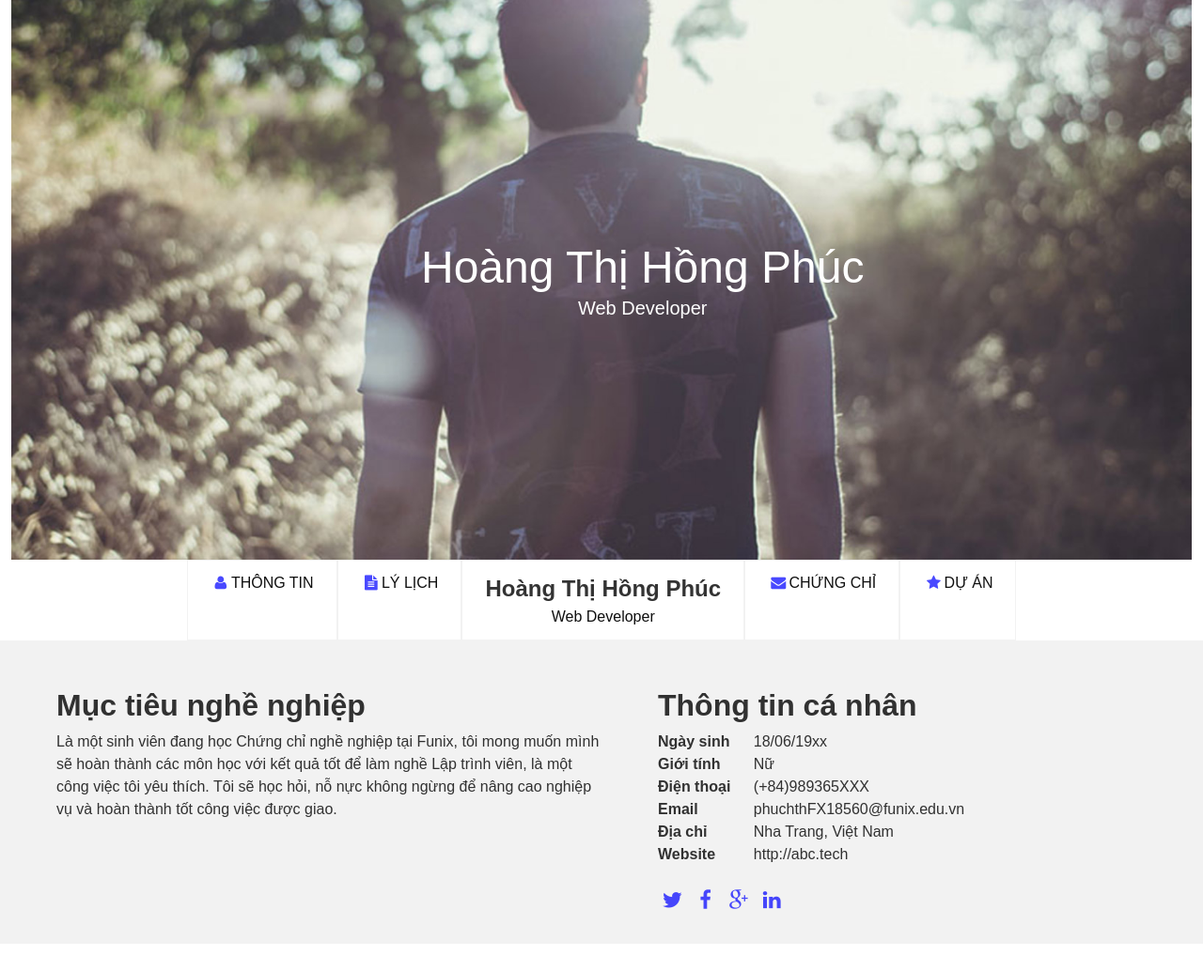
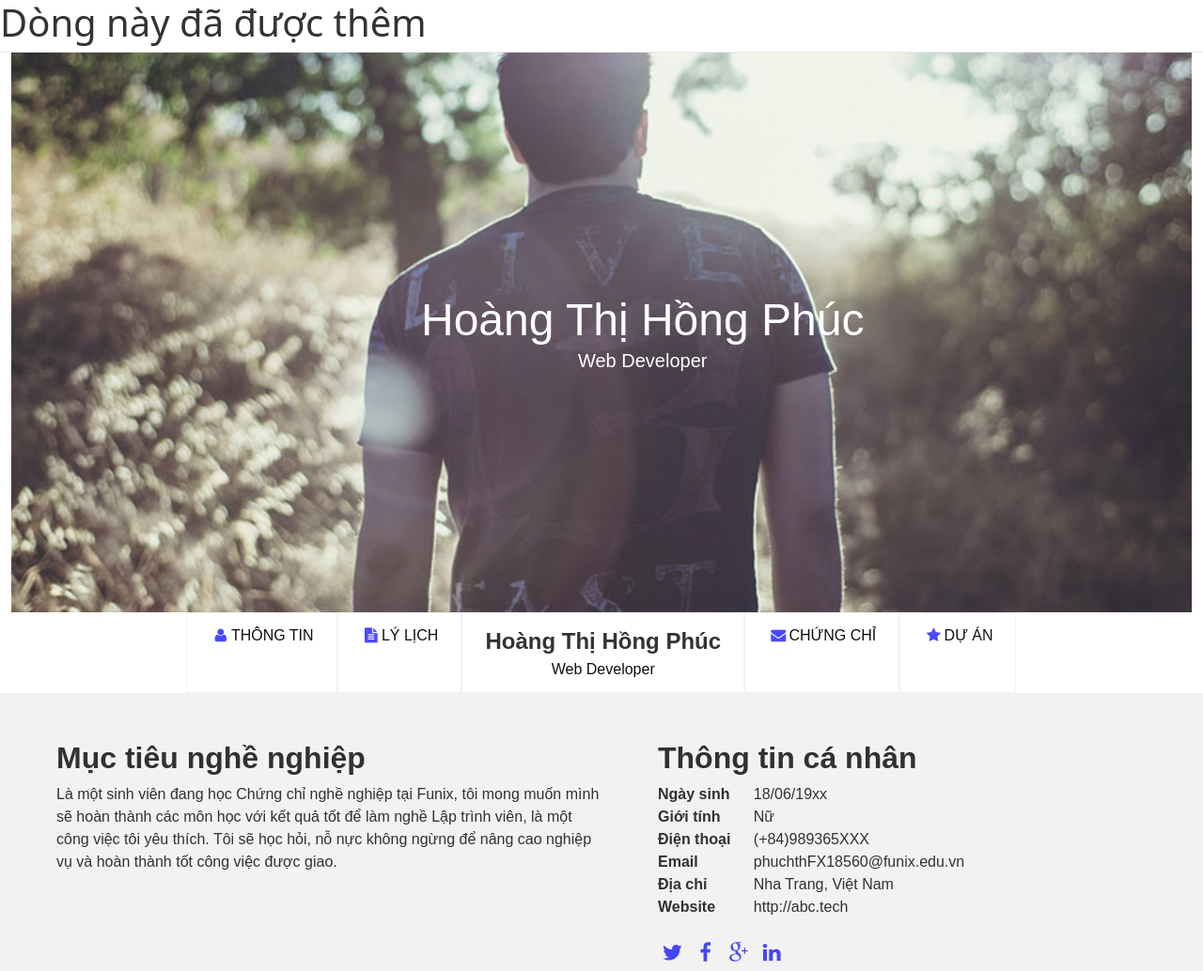
Before and after one commit to PhucHoang22/asm3, a plain HTML site: page index.html in a window 1280 px wide. Shown: the top 1034 px of the page at 94% size. Drawn offline with nearby package versions, Linux system fonts and the light colour scheme.

Commit message:
sua file index.html

```diff
--- a/index.html
+++ b/index.html
@@ -13,6 +13,7 @@
 </head>
 
 <body>
+  <h1>Dòng này đã được thêm</h1>
   <div class="cv-document">
     <div class="cv-page">
       <!-- banner -->
```
